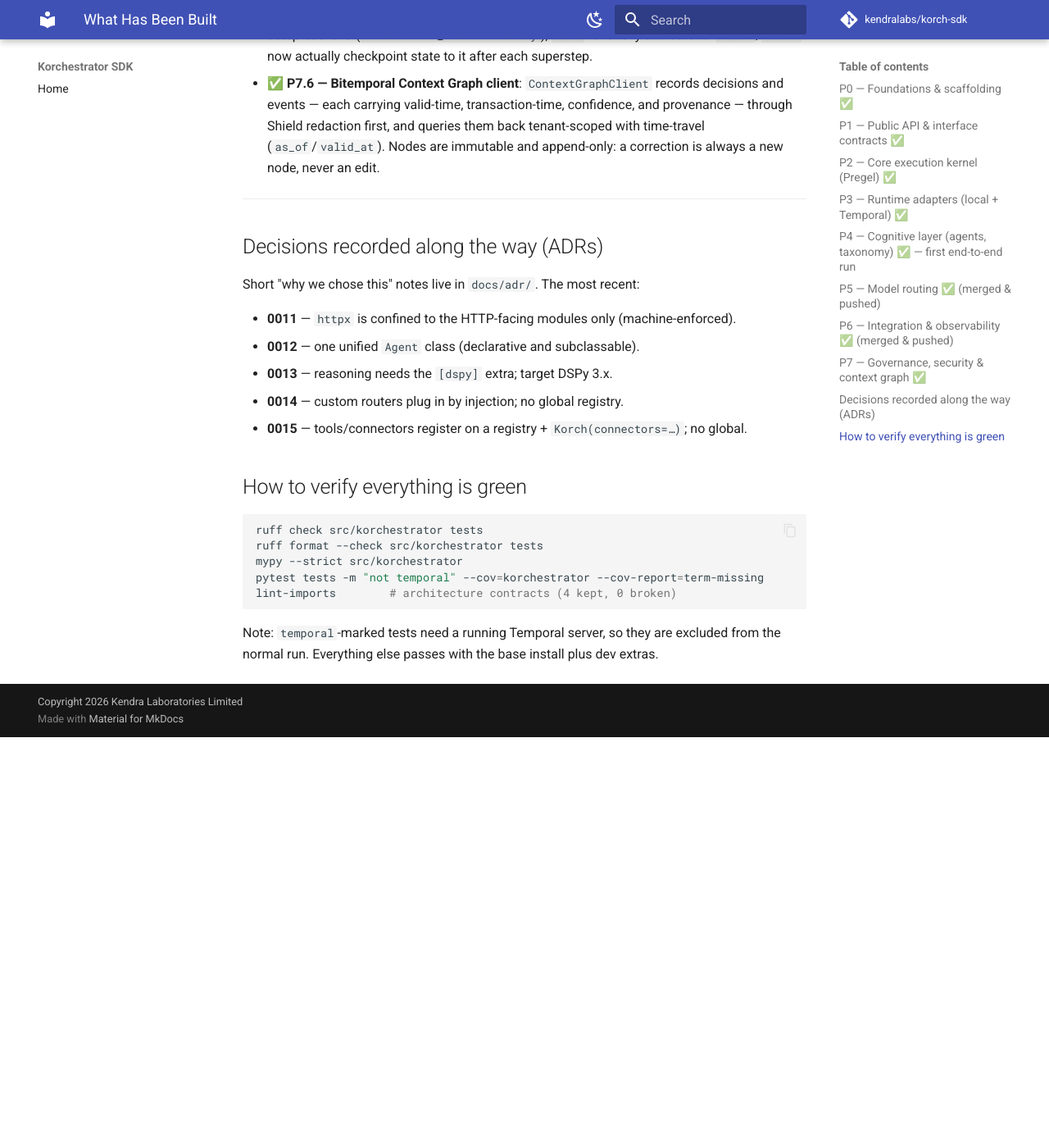
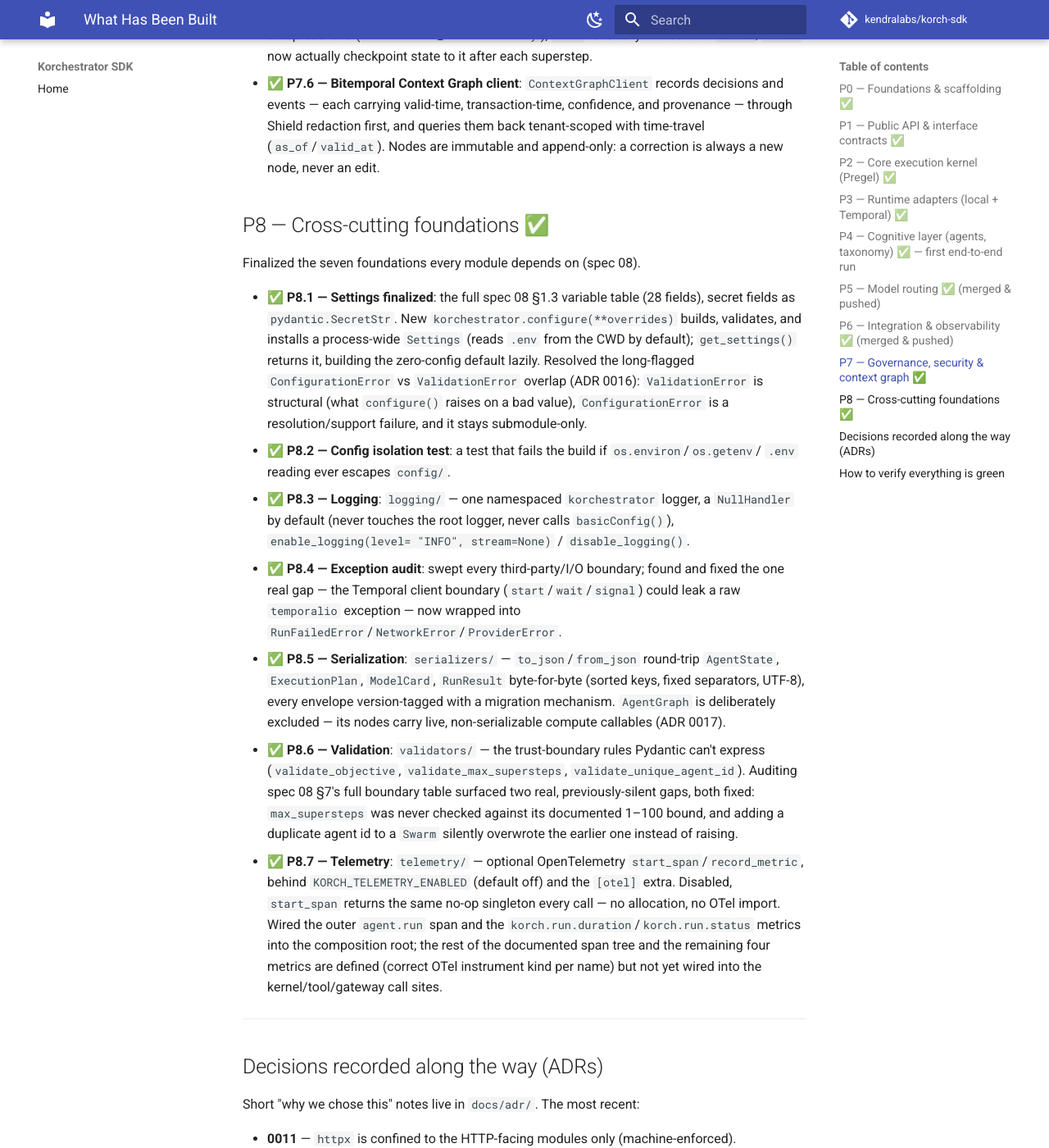
Before and after one commit to Kendralabs/korch-sdk, an MkDocs documentation site: the page built from docs/status/what-has-been-built.md, in a window 1280 px wide and 1400 px high, scrolled down 3813 px. Shown: the whole window at 82% size. Built offline with MkDocs 1.6.1 and Material for MkDocs 9.7.7, drawn with Linux system fonts in a browser that asks for light colours; comment, search, counter and statistics services are not loaded; before the commit the page ends 4712 px from its top, so only the background shows below that; some of the changed text lies outside the part shown.

Commit message:
docs(status): mark Phase 8 complete, lay out Phase 9 (remote client)
Phase 8 (cross-cutting foundations) is merged into develop. Updates the
plain-language status docs to match: P8.1-P8.7 summarized, ADRs 0016/
0017 recorded, and Phase 9's P9.1-P9.8 task breakdown (remote client,
spec 11) laid out as the next work.

```diff
--- a/docs/status/what-has-been-built.md
+++ b/docs/status/what-has-been-built.md
@@ -134,6 +134,40 @@ Zero-trust guardrails and long-term memory.
   first, and queries them back tenant-scoped with time-travel (`as_of`/`valid_at`). Nodes are
   immutable and append-only: a correction is always a new node, never an edit.
 
+## P8 — Cross-cutting foundations ✅
+
+Finalized the seven foundations every module depends on (spec 08).
+
+- ✅ **P8.1 — Settings finalized**: the full spec 08 §1.3 variable table (28 fields), secret fields
+  as `pydantic.SecretStr`. New `korchestrator.configure(**overrides)` builds, validates, and installs
+  a process-wide `Settings` (reads `.env` from the CWD by default); `get_settings()` returns it,
+  building the zero-config default lazily. Resolved the long-flagged `ConfigurationError` vs
+  `ValidationError` overlap (ADR 0016): `ValidationError` is structural (what `configure()` raises
+  on a bad value), `ConfigurationError` is a resolution/support failure, and it stays submodule-only.
+- ✅ **P8.2 — Config isolation test**: a test that fails the build if `os.environ`/`os.getenv`/
+  `.env` reading ever escapes `config/`.
+- ✅ **P8.3 — Logging**: `logging/` — one namespaced `korchestrator` logger, a `NullHandler` by
+  default (never touches the root logger, never calls `basicConfig()`), `enable_logging(level=
+  "INFO", stream=None)` / `disable_logging()`.
+- ✅ **P8.4 — Exception audit**: swept every third-party/I/O boundary; found and fixed the one real
+  gap — the Temporal client boundary (`start`/`wait`/`signal`) could leak a raw `temporalio`
+  exception — now wrapped into `RunFailedError`/`NetworkError`/`ProviderError`.
+- ✅ **P8.5 — Serialization**: `serializers/` — `to_json`/`from_json` round-trip `AgentState`,
+  `ExecutionPlan`, `ModelCard`, `RunResult` byte-for-byte (sorted keys, fixed separators, UTF-8),
+  every envelope version-tagged with a migration mechanism. `AgentGraph` is deliberately excluded —
+  its nodes carry live, non-serializable compute callables (ADR 0017).
+- ✅ **P8.6 — Validation**: `validators/` — the trust-boundary rules Pydantic can't express
+  (`validate_objective`, `validate_max_supersteps`, `validate_unique_agent_id`). Auditing spec 08
+  §7's full boundary table surfaced two real, previously-silent gaps, both fixed: `max_supersteps`
+  was never checked against its documented 1–100 bound, and adding a duplicate agent id to a
+  `Swarm` silently overwrote the earlier one instead of raising.
+- ✅ **P8.7 — Telemetry**: `telemetry/` — optional OpenTelemetry `start_span`/`record_metric`,
+  behind `KORCH_TELEMETRY_ENABLED` (default off) and the `[otel]` extra. Disabled, `start_span`
+  returns the same no-op singleton every call — no allocation, no OTel import. Wired the outer
+  `agent.run` span and the `korch.run.duration`/`korch.run.status` metrics into the composition
+  root; the rest of the documented span tree and the remaining four metrics are defined (correct
+  OTel instrument kind per name) but not yet wired into the kernel/tool/gateway call sites.
+
 ---
 
 ## Decisions recorded along the way (ADRs)
@@ -145,6 +179,9 @@ Short "why we chose this" notes live in `docs/adr/`. The most recent:
 - **0013** — reasoning needs the `[dspy]` extra; target DSPy 3.x.
 - **0014** — custom routers plug in by injection; no global registry.
 - **0015** — tools/connectors register on a registry + `Korch(connectors=…)`; no global.
+- **0016** — no `pydantic-settings`; `configure()` raises `ValidationError`, `ConfigurationError`
+  covers resolution failures and stays submodule-only.
+- **0017** — `AgentGraph` is excluded from `to_json`/`from_json` (live compute callables).
 
 ## How to verify everything is green
 
```
Also changed, not shown: docs/status/README.md (+9 -7 lines), docs/status/how-to-continue.md (+87 -72 lines).
